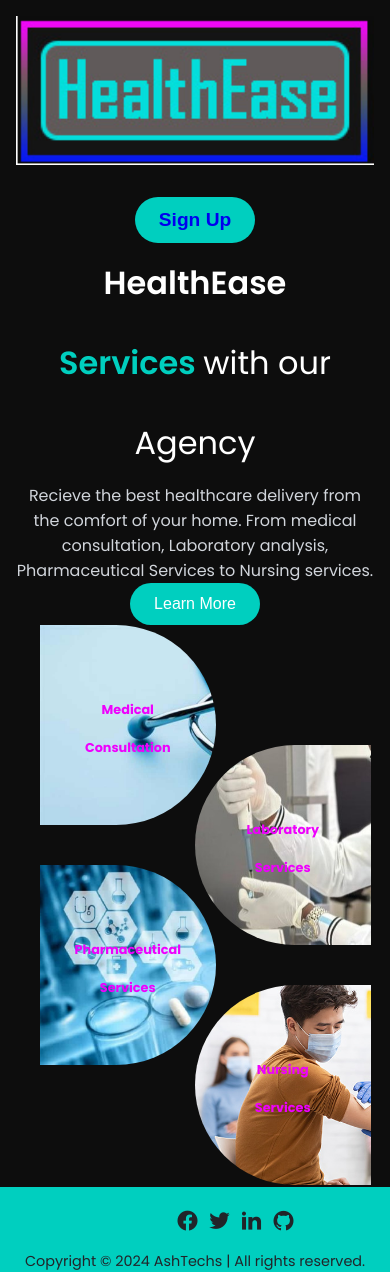
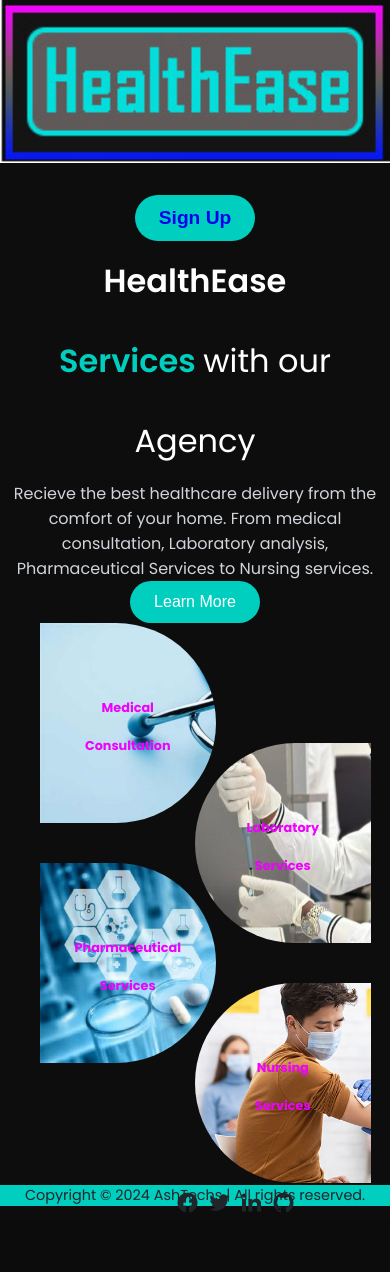
Before and after one commit to AshTechs/ashtechs.github.io, a PHP site: page / in a window 390 px wide. Shown: the part 70-1342 px from the top of the page. After the commit the page ends 1282 px from the top, so only its background shows below. Run offline with PHP 8.4, Linux system fonts and the light colour scheme; some libraries are stand-ins or nearby versions.

Commit message:
Modified

```diff
--- a/dev.css
+++ b/dev.css
@@ -85,8 +85,8 @@
 	}
 
 	.nav__logo a img {
-		width:80px;
-		margin-left: -25px
+		max-width:100px;
+		/*margin-left: -25px*/
 	}
 
 	.content {
--- a/styles.css
+++ b/styles.css
@@ -40,9 +40,6 @@ body {
 
 .header__container {
   max-width: var(--max-width);
-  margin-inline: auto;
-  padding-block: 5rem 2rem;
-  padding-inline: 1rem;
   display: grid;
   gap: 2rem;
 }
@@ -50,7 +47,6 @@ body {
 .header__image img {
   width: 100%;
   max-width: 500px;
-  margin-inline: auto;
   display: flex;
 }
 
@@ -128,7 +124,6 @@ p2 {
   background-image: url(img/Clin.jpg);
   background-size: cover;
   position: relative;
-  translate: translate(10px);
   transition: .9s;
   border-radius: 0 100px 100px 0px;
 }
@@ -204,7 +199,6 @@ h2 {
 }
 
 .socials {
-  padding-block: 1rem 3rem;
   display: flex;
   gap: 2rem;
   text-align: center;
@@ -324,7 +318,6 @@ nav ul li a:hover {
   .header__container {
     grid-template-columns: repeat(2, 1fr);
     align-items: center;
-    padding-block: 2rem;
   }
 
   .header__image {
@@ -373,8 +366,6 @@ nav ul li a:hover {
       font-size: 2rem;
     }
     .header__container {
-      padding-block: 1rem 0rem;
-      padding-inline: 1rem;
       gap: 2rem;
     }
     h2 {
```
